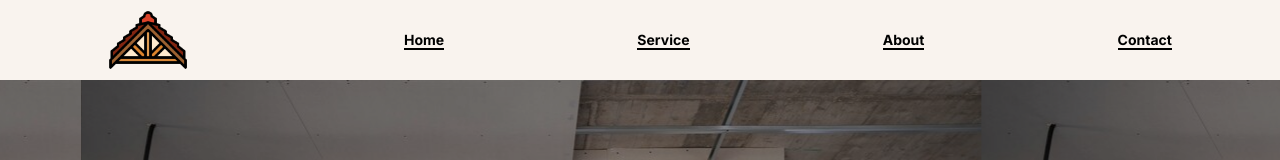
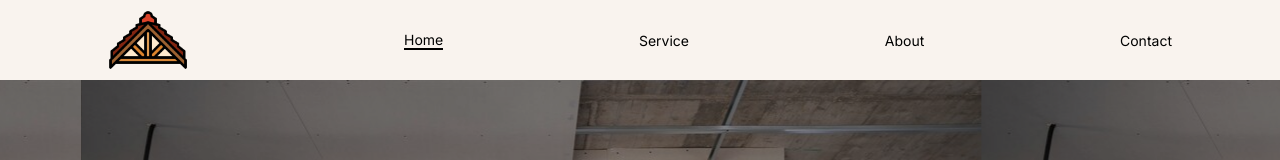
Before and after one commit to arifqasemi/hqceiling, a Next.js app: page /home in a window 1280 px wide. Shown: the top 160 px of the page. Built offline with nearby package versions, Linux system fonts and the light colour scheme.

Commit message:
header links

```diff
--- a/app/service/page.js
+++ b/app/service/page.js
@@ -12,7 +12,7 @@ function Page() {
    <>
    <div style={{height:'60vh',backgroundImage:`url(${HeroImage.src})`,backgroundSize:'cover',backgroundRepeat:'no-repeat'}}>
       <div style={{height:'60vh',backgroundColor:'#00000082',display:'flex',justifyContent:'center',alignItems:'center'}}>
-         <h3 style={{color:'white',fontSize:55,fontWeight:600}}>About Us</h3>
+         <h3 style={{color:'white',fontSize:55,fontWeight:600}}>Services</h3>
       </div>
     </div>
     <div style={{backgroundColor:'#f9f3ee',width:'100%'}}>
--- a/components/header.css
+++ b/components/header.css
@@ -4,11 +4,10 @@
     justify-content: space-around;
     height: 80px;
 }
-.navbar .nav-links li{
-    text-decoration: none;
-    list-style: none;
-    cursor: pointer;
-    font-weight: 700;
+
+
+
+.border {
     border-bottom: solid 2px black;
 
 }
--- a/components/header.js
+++ b/components/header.js
@@ -2,6 +2,7 @@ import React from 'react'
 import './header.css'
 import Image from 'next/image'
 import logo from '../assets/images/roof.png'
+import Link from 'next/link'
 
 function Header() {
   return (
@@ -11,10 +12,10 @@ function Header() {
       </div>
 
       <div className='nav-links'>
-      <li>Home</li>
-      <li>Service</li>
-      <li>About</li>
-      <li>Contact</li>
+      <Link href='/home' className='link border'>Home</Link>
+      <Link href='/service'>Service</Link>
+      <Link href='/about'>About</Link>
+      <Link href='/contact'>Contact</Link>
       </div>
     </nav>
   )
```
